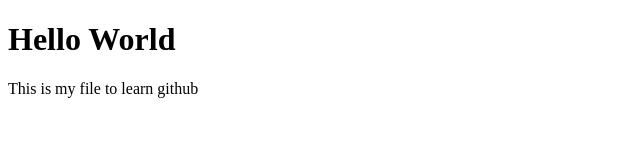
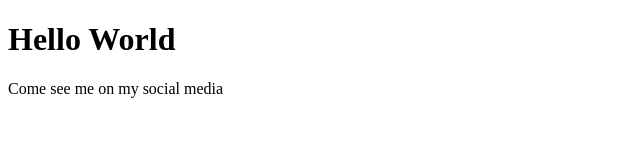
Before and after one commit to tuderangga04/my-webApp, a plain HTML site: page index.html in a window 1280 px wide. Shown: the full height of the page, 0-640 px from the left. Drawn offline with Linux system fonts and the light colour scheme.

Commit message:
Delete first <p> tag and add a new <p> tag

```diff
--- a/index.html
+++ b/index.html
@@ -6,7 +6,7 @@
 <body>
 
   <h1>Hello World</h1>
-  <p>This is my file to learn github</p>
+  <p>Come see me on my social media</p>
 
 </body>
 </html>
```
